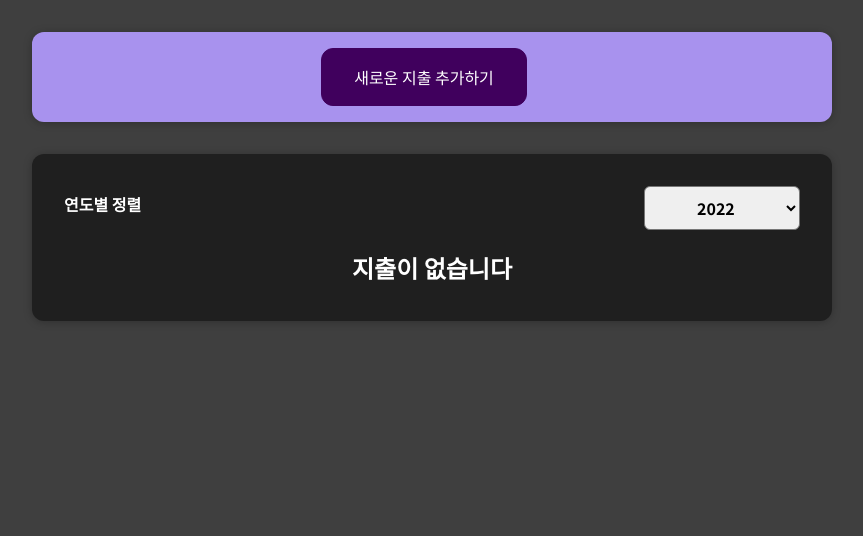
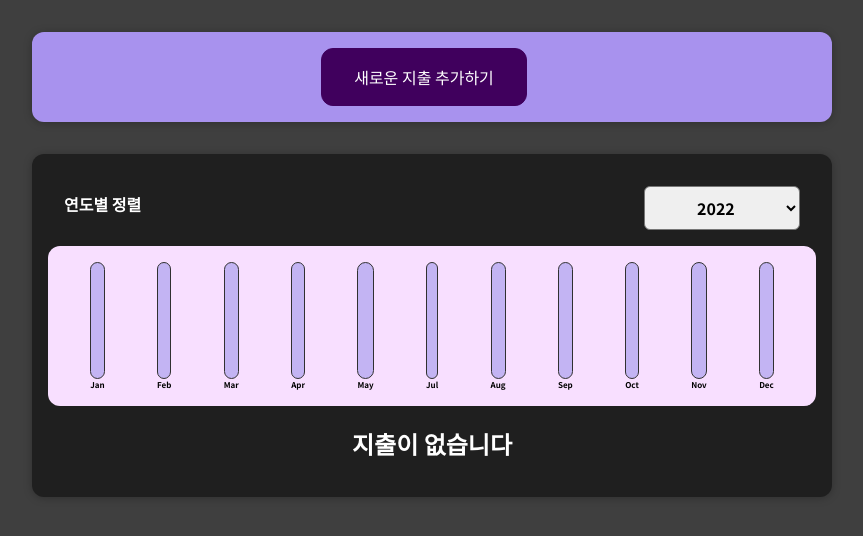
Before and after one commit to kjm541006/udemy, a React (Create React App) app in the folder react/01-starting-setup/: page / in a window 1280 px wide. Shown: the top 536 px of the page, without its empty margins (208-1071 px from the left). Built offline with nearby package versions, Linux system fonts and the light colour scheme.

Commit message:
차트 추가

```diff
--- /dev/null
+++ b/react/01-starting-setup/src/components/Chart/Chart.css
@@ -0,0 +1,9 @@
+.chart {
+  padding: 1rem;
+  border-radius: 12px;
+  background-color: #f8dfff;
+  text-align: center;
+  display: flex;
+  justify-content: space-around;
+  height: 10rem;
+}
--- /dev/null
+++ b/react/01-starting-setup/src/components/Chart/Chart.js
@@ -0,0 +1,20 @@
+import React from "react";
+import ChartBar from "./ChartBar";
+import "./Chart.css";
+
+export default function Chart(props) {
+  const dataPointsValues = props.dataPoints.map((dataPoint) => dataPoint.value);
+  const totalMaximum = Math.max(...dataPointsValues);
+  return (
+    <div className="chart">
+      {props.dataPoints.map((dataPoint) => (
+        <ChartBar
+          key={dataPoint.label}
+          value={dataPoint.value}
+          maxValue={totalMaximum}
+          label={dataPoint.label}
+        />
+      ))}
+    </div>
+  );
+}
--- /dev/null
+++ b/react/01-starting-setup/src/components/Chart/ChartBar.css
@@ -0,0 +1,30 @@
+.chart-bar {
+  height: 100%;
+  display: flex;
+  flex-direction: column;
+  align-items: center;
+}
+
+.chart-bar__inner {
+  height: 100%;
+  width: 100%;
+  border: 1px solid #313131;
+  border-radius: 12px;
+  background-color: #c3b4f3;
+  overflow: hidden;
+  display: flex;
+  flex-direction: column;
+  justify-content: flex-end;
+}
+
+.chart-bar__fill {
+  background-color: #4826b9;
+  width: 100%;
+  transition: all 0.3s ease-out;
+}
+
+.chart-bar__label {
+  font-weight: bold;
+  font-size: 0.5rem;
+  text-align: center;
+}
--- /dev/null
+++ b/react/01-starting-setup/src/components/Chart/ChartBar.js
@@ -0,0 +1,19 @@
+import React from "react";
+import "./ChartBar.css";
+
+export default function ChartBar(props) {
+  let barFillHeight = "0%";
+
+  if (props.maxValue > 0) {
+    barFillHeight = Math.round((props.value / props.maxValue) * 100) + "%";
+  }
+
+  return (
+    <div className="chart-bar">
+      <div className="chart-bar__inner">
+        <div className="chart-bar__fill" style={{ height: barFillHeight }}></div>
+      </div>
+      <div className="chart-bar__label">{props.label}</div>
+    </div>
+  );
+}
--- a/react/01-starting-setup/src/components/Expenses/Expenses.js
+++ b/react/01-starting-setup/src/components/Expenses/Expenses.js
@@ -1,6 +1,7 @@
 import React, { useState } from "react";
 import ExpenseFilter from "./ExpensesFilter";
 import ExpensesList from "./ExpensesList";
+import ExpensesChart from "./ExpensesChart";
 import Card from "../UI/Card";
 import "./Expenses.css";
 
@@ -19,6 +20,7 @@
     <div>
       <Card className="expenses">
         <ExpenseFilter onChangeYear={addYearHandler} selectedYear={filteredYear} />
+        <ExpensesChart expenses={filteredExpenses} />
         <ExpensesList items={filteredExpenses} />
       </Card>
     </div>
--- /dev/null
+++ b/react/01-starting-setup/src/components/Expenses/ExpensesChart.js
@@ -0,0 +1,25 @@
+import React from "react";
+import Chart from "../Chart/Chart";
+
+export default function ExpensesChart(props) {
+  const chartDataPoints = [
+    { label: "Jan", value: 0 },
+    { label: "Feb", value: 0 },
+    { label: "Mar", value: 0 },
+    { label: "Apr", value: 0 },
+    { label: "May", value: 0 },
+    { label: "Jul", value: 0 },
+    { label: "Aug", value: 0 },
+    { label: "Sep", value: 0 },
+    { label: "Oct", value: 0 },
+    { label: "Nov", value: 0 },
+    { label: "Dec", value: 0 },
+  ];
+
+  for (const expense of props.expenses) {
+    const expenseMonth = expense.date.getMonth();
+    chartDataPoints[expenseMonth].value += expense.amount;
+  }
+
+  return <Chart dataPoints={chartDataPoints} />;
+}
--- a/react/01-starting-setup/src/components/NewExpense/ExpenseForm.js
+++ b/react/01-starting-setup/src/components/NewExpense/ExpenseForm.js
@@ -47,7 +47,7 @@
 
     const expenseData = {
       title: userInput.enteredTitle,
-      amount: userInput.enteredAmount,
+      amount: +userInput.enteredAmount,
       date: new Date(userInput.enteredDate),
     };
 
```
Also changed, not shown: 1 other file (tests, documents, lock files or other folders).
